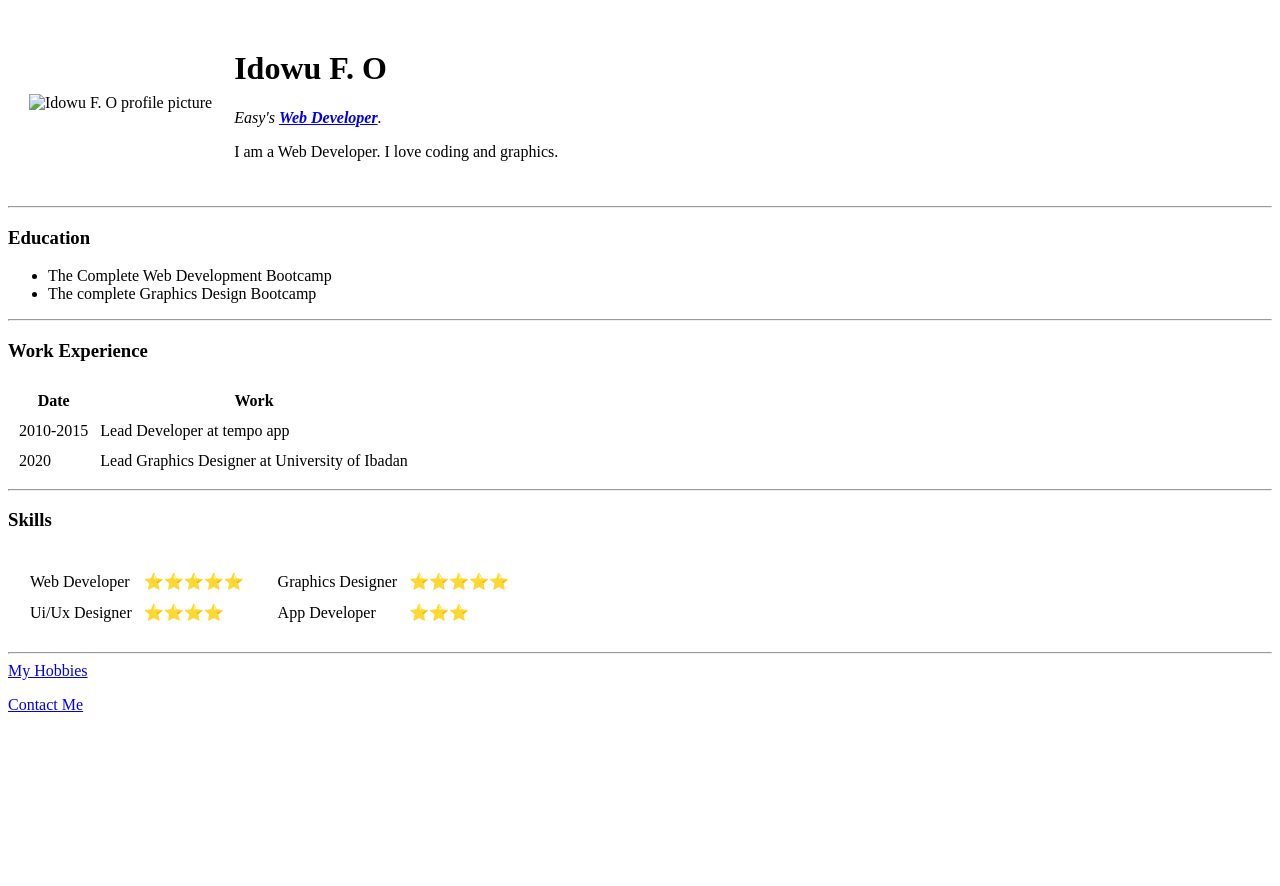
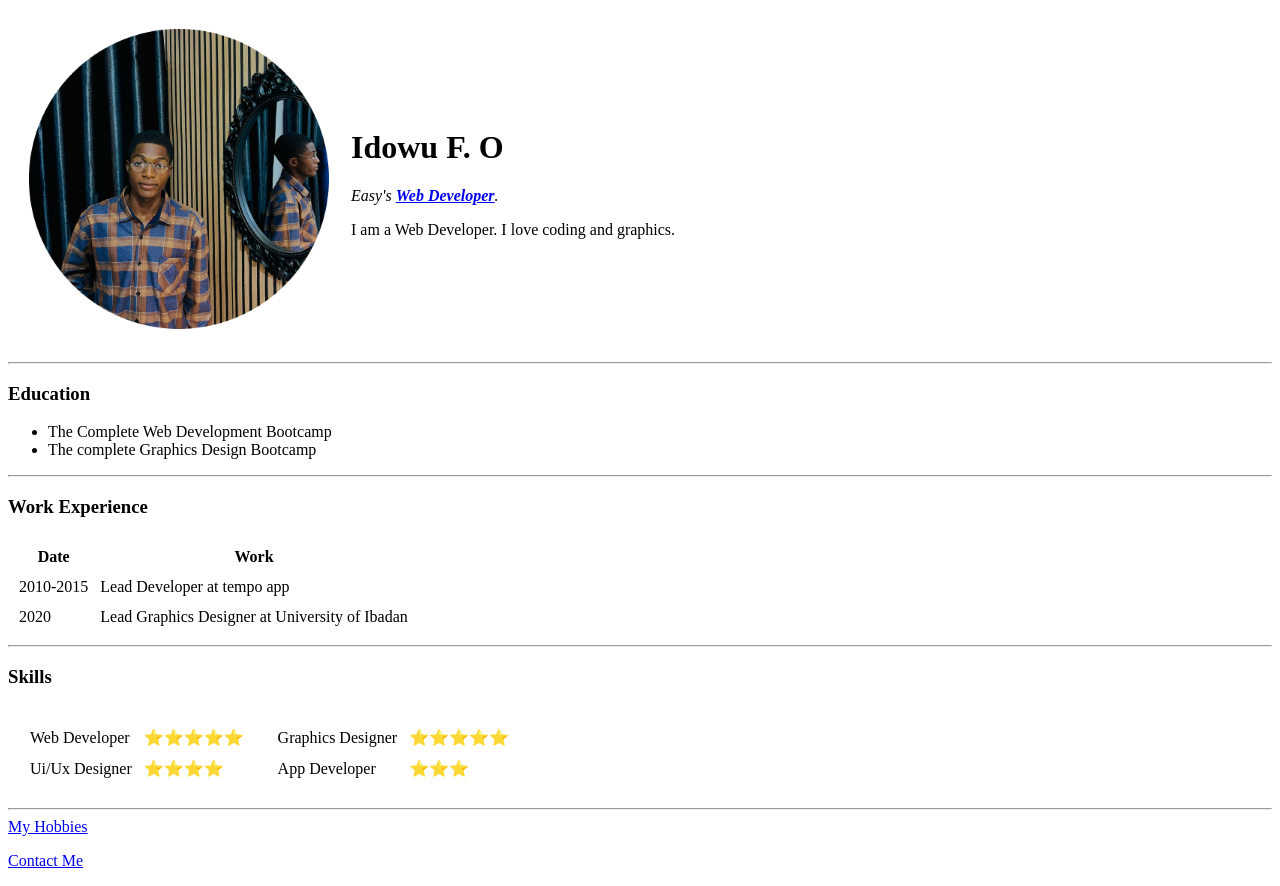
Before and after one commit to Horpeyemihhh/cv, a plain HTML site: page index.html in a window 1280 px wide. Before the commit the page ends 800 px from the top, so only its background shows below. Drawn offline with Linux system fonts and the light colour scheme.

Commit message:
Update index.html

```diff
--- a/index.html
+++ b/index.html
@@ -9,7 +9,7 @@
 <body>
   <table cellspacing="20">
     <tr>
-      <td><img src="/IMG-20250302-WA00321-modified12.png" alt="Idowu F. O profile picture"></td>
+      <td><img src="/faruq.png" alt="Idowu F. O profile picture"></td>
       <td><h1>Idowu F. O</h1>
       <p><em>Easy's <strong><a href="https://www.yandex.com">Web Developer</a></strong>.</em></p>
       <p>I am a Web Developer. I love coding and graphics.</p></td>
```
